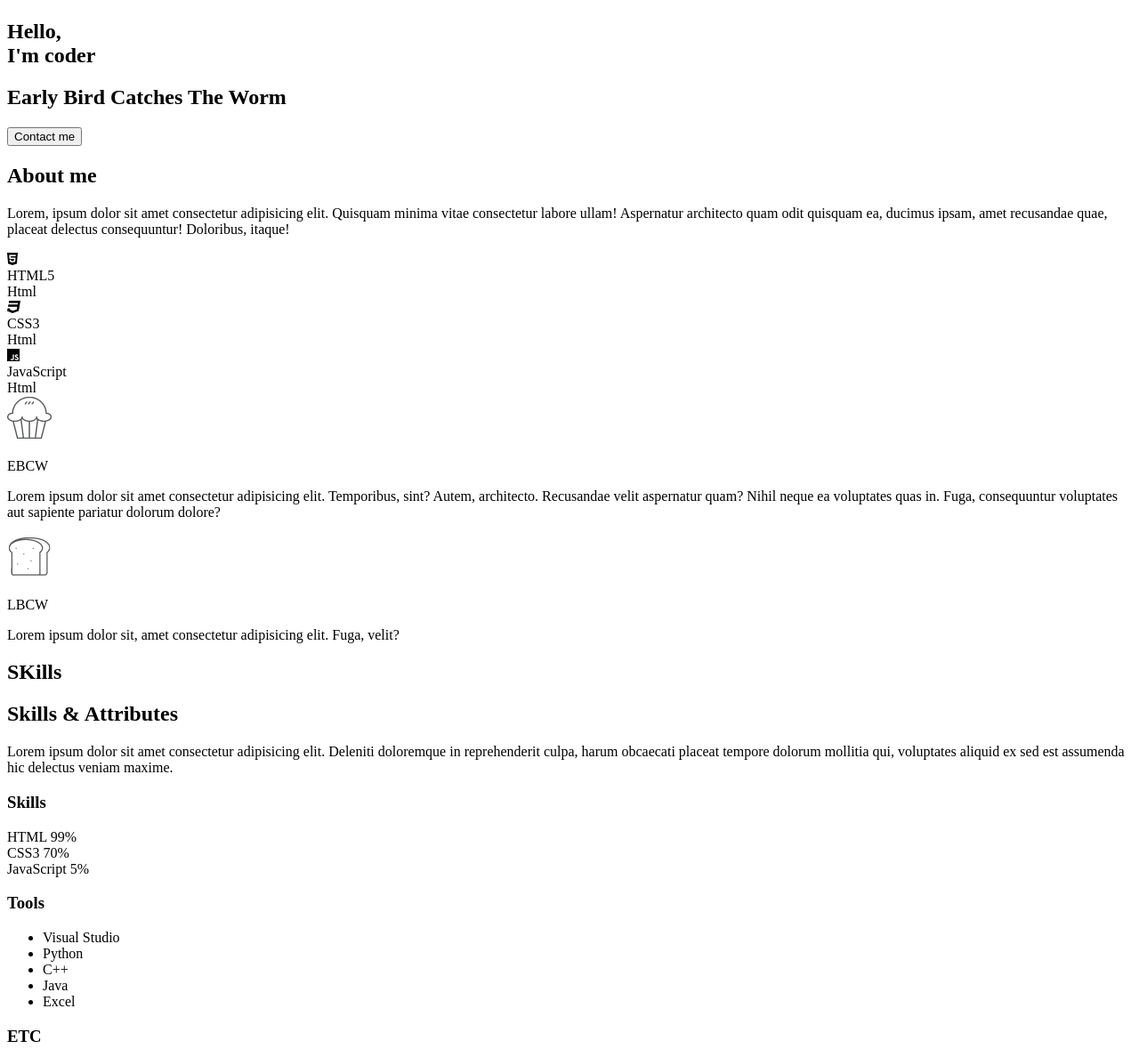
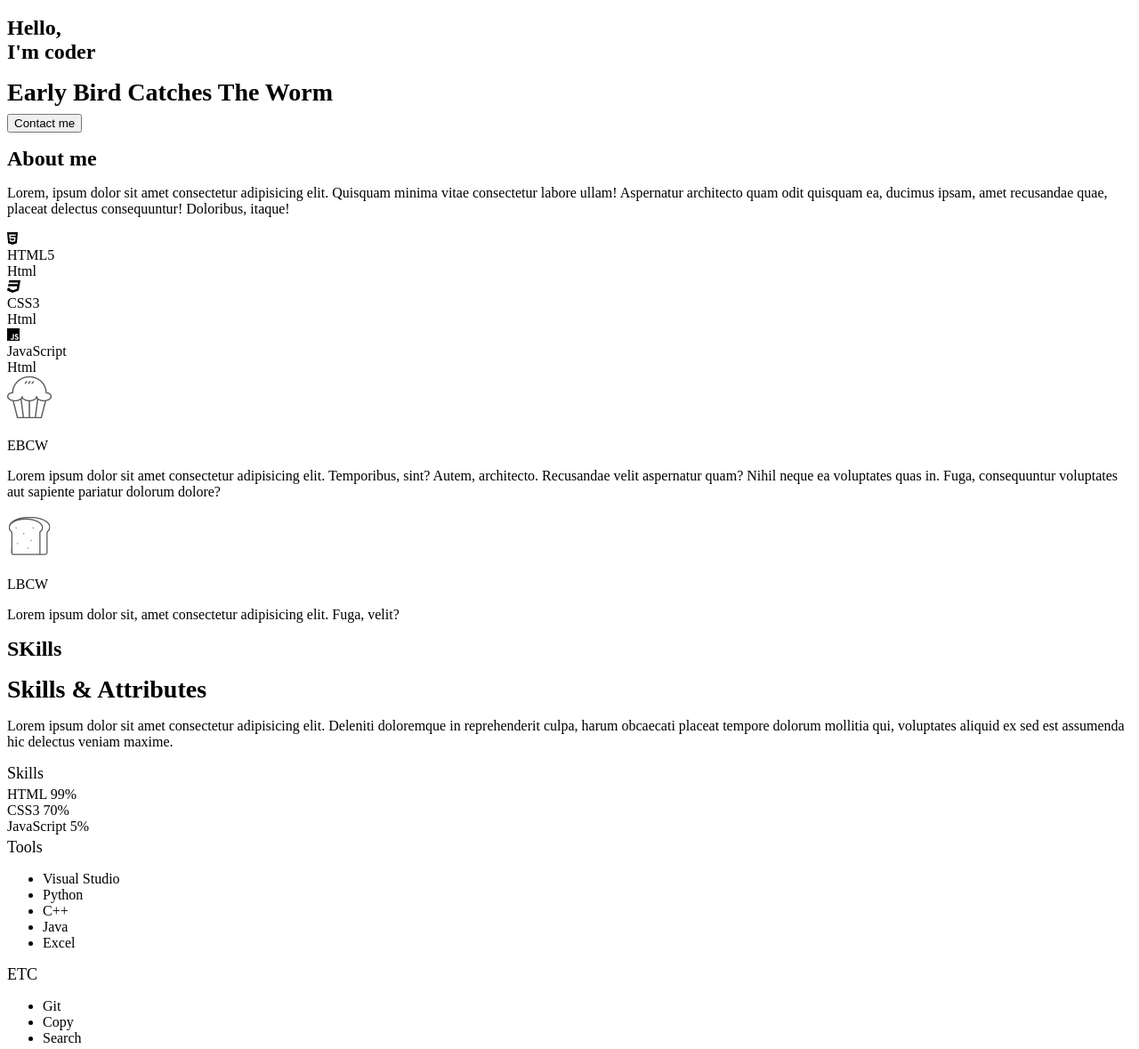
Before and after one commit to Late-Bird/Front, a plain HTML site: page index.html in a window 1280 px wide. Shown: the part 835-2014 px from the top of the page at 89% size. Drawn offline with Linux system fonts and the light colour scheme.

Commit message:
CSS : Typography

```diff
--- a/style.css
+++ b/style.css
@@ -34,3 +34,26 @@
 * {
   box-sizing: border-box;
 }
+
+/* Typography */
+
+h1 {
+  fonts-size: var(--font-large);
+  font-weight: var(--weight-bold);
+  color: var(--color-black);
+  margin: 16px 0px;
+}
+
+h2 {
+  font-size: var(--font-medium);
+  font-weight: var(--weight-semi-bold);
+  color: var(--color-black);
+  margin: 8px 0;
+}
+
+h3 {
+  font-size: var(--font-regular);
+  font-weight: var(--font-regular);
+  color: var(--color-black);
+  margin: 4px 0;
+}
```
